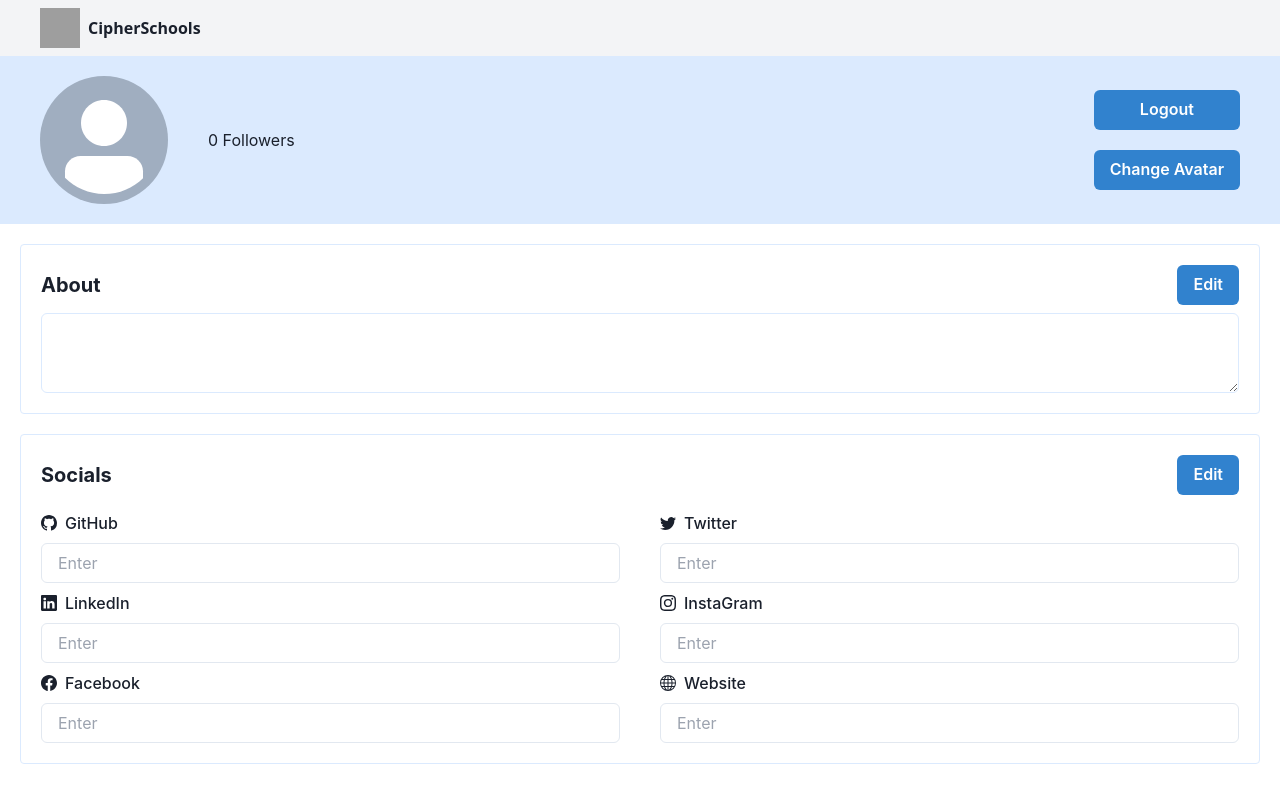
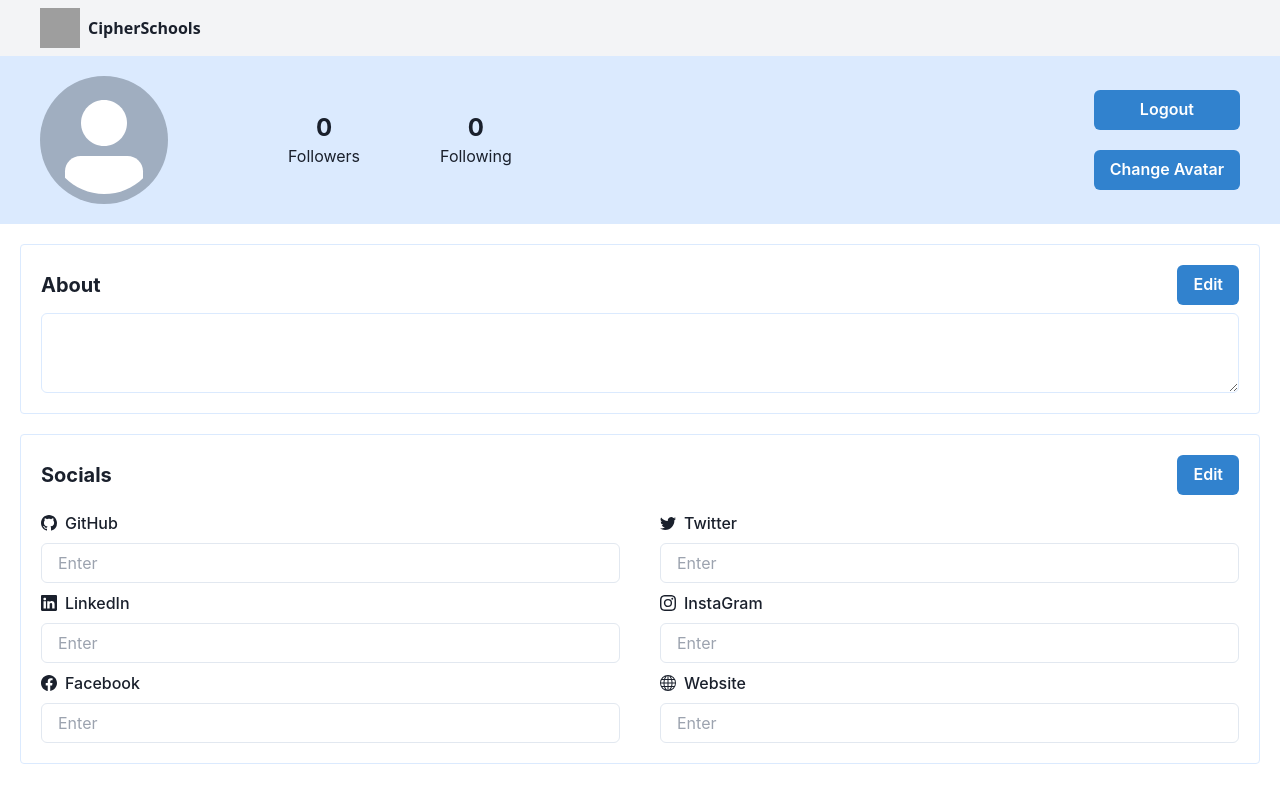
Before and after one commit to krohitk17/cipher-frontend, a React (Create React App) app: page /profile in a window 1280 px wide. Built offline with nearby package versions, Linux system fonts and the light colour scheme; no server answers; sample sign-in values are in the browser's storage; grey boxes are pictures that could not be loaded.

Commit message:
created global navbar and fixed usercreds bar

```diff
--- a/src/App.tsx
+++ b/src/App.tsx
@@ -6,10 +6,12 @@ import { UserProvider } from "./contexts/UserContext";
 import LoginPage from "./pages/LoginPage/LoginPage";
 import RegisterPage from "./pages/RegisterPage/RegisterPage";
 import ProfilePage from "./pages/ProfilePage/ProfilePage";
+import Navbar from "./pages/ProfilePage/components/Navbar";
 
 export default function App() {
   return (
     <ChakraProvider>
+      <Navbar />
       <BrowserRouter>
         <UserProvider>
           <Routes>
--- a/src/pages/ProfilePage/ProfilePage.tsx
+++ b/src/pages/ProfilePage/ProfilePage.tsx
@@ -72,21 +72,17 @@ export default function ProfilePage() {
 
   return (
     <>
-      <Navbar>
-        <UserCreds
-          email={user.user.email}
-          name={user.user.name}
-          avatar={user.user.avatar}
-          followers={user.user.followers}
-        />
+      <UserCreds>
         <div className="flex flex-col gap-5">
           <SubmitButton onClickHandler={logoutButtonHandler}>
             Logout
           </SubmitButton>
+
           <SubmitButton onClickHandler={() => setOverlay(true)}>
             Change Avatar
           </SubmitButton>
         </div>
+      </UserCreds>
 
       <Overlay
         show={overlay}
@@ -100,7 +96,6 @@ export default function ProfilePage() {
           <Input type="file" />
         </FormControl>
       </Overlay>
-      </Navbar>
 
       <FieldLabel
         label="About"
--- a/src/pages/ProfilePage/components/Navbar.tsx
+++ b/src/pages/ProfilePage/components/Navbar.tsx
@@ -1,7 +1,6 @@
-export default function Navbar({ children }: { children: any }) {
+export default function Navbar() {
   return (
-    <div className="sticky top-0 z-50">
-      <div className="px-10 py-2 flex items-center gap-2 bg-gray-100">
+    <div className="sticky top-0 z-50 px-10 py-2 flex items-center gap-2 bg-gray-100">
       <img
         className="w-10 h-10"
         src="https://www.cipherschools.com/static/media/Cipherschools_icon@2x.3b571d743ffedc84d039.png"
@@ -14,9 +13,5 @@ export default function Navbar({ children }: { children: any }) {
         CipherSchools
       </a>
     </div>
-      <div className="bg-blue-100 py-5 flex justify-between items-center px-10">
-        {children}
-      </div>
-    </div>
   );
 }
--- a/src/pages/ProfilePage/components/UserCreds.tsx
+++ b/src/pages/ProfilePage/components/UserCreds.tsx
@@ -1,24 +1,77 @@
+import { useContext } from "react";
 import { Avatar } from "@chakra-ui/react";
+import { UserContext } from "../../../contexts/UserContext";
+
+const Bold = ({ children }: { children: any }) => (
+  <h1 className="font-bold text-2xl">{children}</h1>
+);
+
+const Text = ({ children }: { children: any }) => (
+  <h1 className="text-l">{children}</h1>
+);
+
+const Link = ({
+  children,
+  disabled,
+  href,
+}: {
+  children: any;
+  disabled?: boolean;
+  href: string;
+}) => (
+  <div
+    className="flex flex-col items-center"
+    onClick={
+      disabled
+        ? undefined
+        : () => {
+            window.location.href = window.location.href + href;
+          }
+    }
+    onMouseEnter={
+      disabled
+        ? undefined
+        : () => {
+            document.body.style.cursor = "pointer";
+          }
+    }
+    onMouseLeave={() => (document.body.style.cursor = "default")}
+  >
+    {children}
+  </div>
+);
 
 export default function UserCreds({
-  email,
-  name,
-  avatar,
-  followers,
+  children,
+  disabled,
 }: {
-  email: string;
-  name: string;
-  avatar: string;
-  followers: string[];
+  children: any;
+  disabled?: boolean;
 }) {
+  const user = useContext(UserContext).user;
+
   return (
-    <div className="flex flex-row items-center gap-10">
-      <Avatar size="2xl" src={avatar} />
-      <div>
-        <h1 className="font-bold text-2xl">{name}</h1>
-        <h1 className="text-l">{email}</h1>
-        <a href="/followers">{followers.length} Followers</a>
+    <div className="bg-blue-100 flex justify-between items-center gap-10 sticky z-50 top-0 px-10 py-5">
+      <div className="flex items-center gap-5">
+        <Avatar size="2xl" src={user.avatar} />
+        <div>
+          <Bold>{user.name}</Bold>
+          <Text>{user.email}</Text>
+        </div>
+
+        <div className="flex gap-20 ml-20">
+          <Link disabled={disabled} href="/followers">
+            <Bold>{user.followers.length}</Bold>
+            <Text>Followers</Text>
+          </Link>
+
+          <Link disabled={disabled} href="/following">
+            <Bold>{user.following.length}</Bold>
+            <Text>Following</Text>
+          </Link>
+        </div>
       </div>
+      {children}
     </div>
   );
 }
```
Lines whose indentation alone changed are shown as unchanged.
